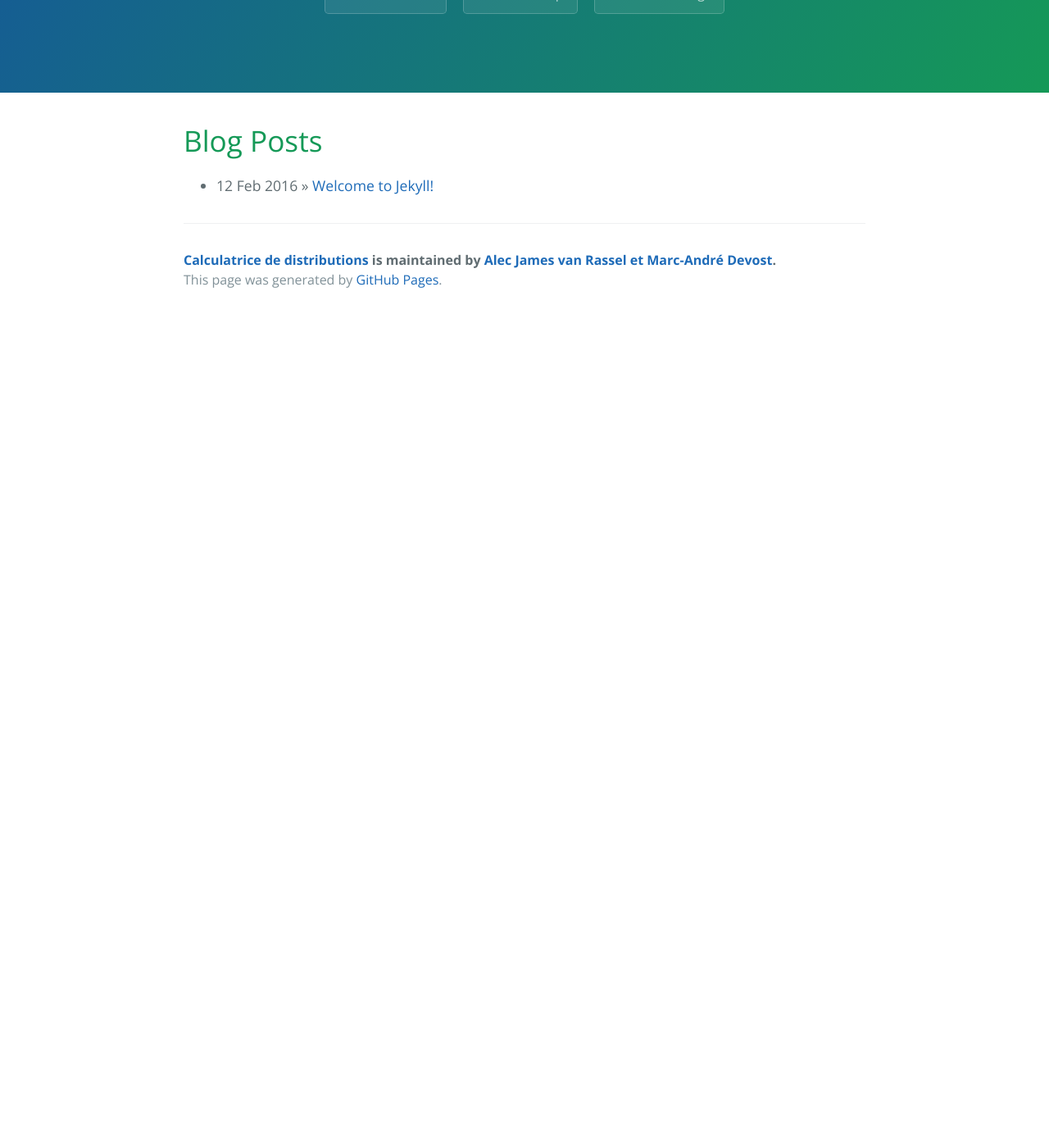
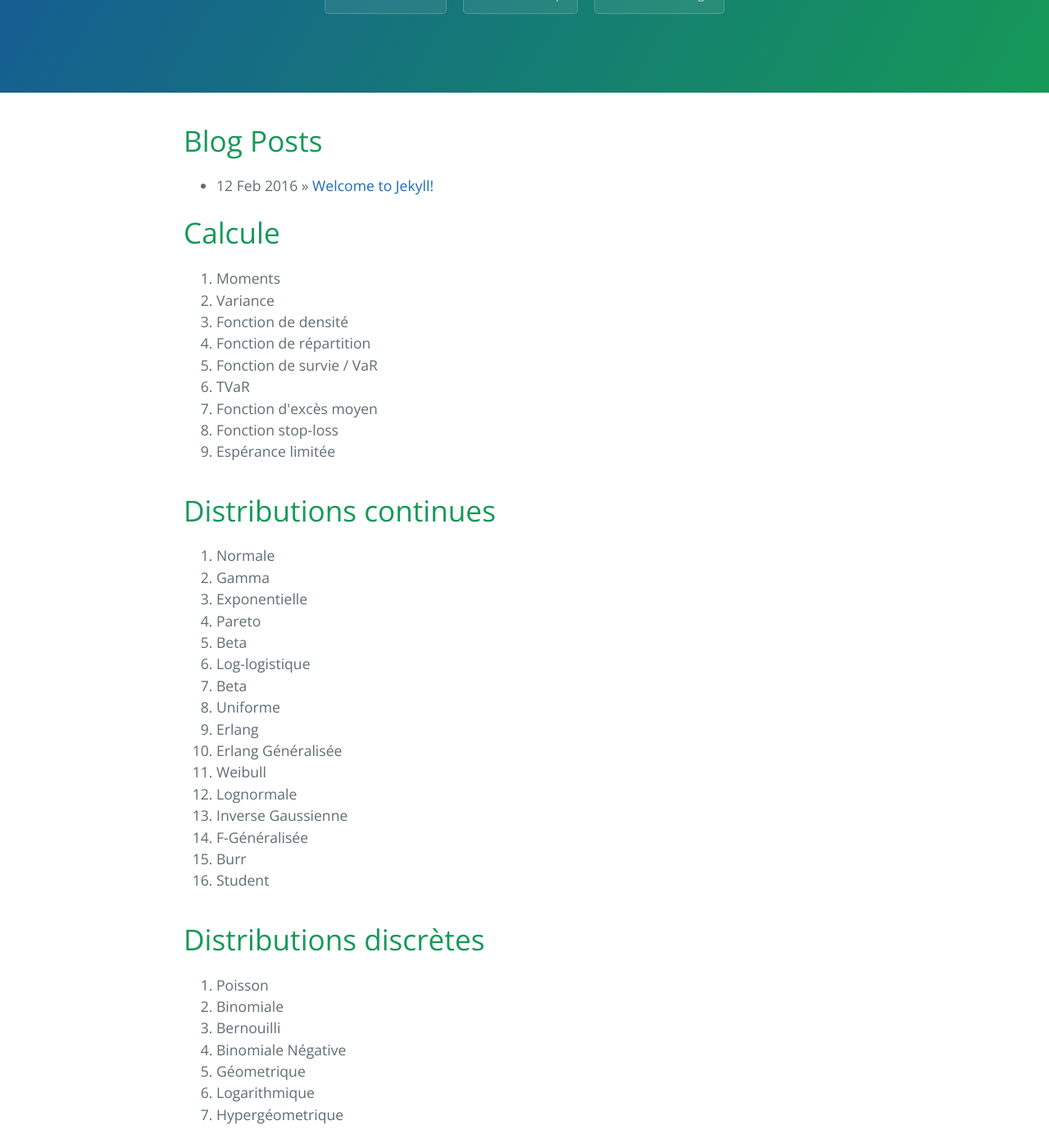
Before and after one commit to alec42/distributacalcul, a Jekyll site: the page built from docs/index.html, in a window 1280 px wide and 1400 px high, scrolled down 270 px. Shown: the whole window at 82% size. Built offline with Jekyll 4.4.1, drawn with Linux system fonts in a browser that asks for light colours; the list of posts is cut into pages by our own code; before the commit the page ends 900 px from its top, so only the background shows below that; some of the changed text lies outside the part shown.

Commit message:
Update index.html

```diff
--- a/docs/index.html
+++ b/docs/index.html
@@ -10,3 +10,52 @@ title: {{ site.name }}
     {% endfor %}
   </ul>
 </div>
+<div id="lists">
+  <h1>Calcule</h1>
+    <ol>
+      <li>Moments</li>
+      <li>Variance </li>
+      <li>Fonction de densité</li>
+      <li>Fonction de répartition</li>
+      <li>Fonction de survie / VaR</li>
+      <li>TVaR</li>
+      <li>Fonction d'excès moyen</li>
+      <li>Fonction stop-loss</li>
+      <li>Espérance limitée</li>
+    </ol>
+  <h1>Distributions continues</h1>
+    <ol>
+      <li>Normale</li>
+      <li>Gamma</li>
+      <li>Exponentielle</li>
+      <li>Pareto</li>
+      <li>Beta</li>
+      <li>Log-logistique</li>
+      <li>Beta</li>
+      <li>Uniforme</li>
+      <li>Erlang</li>
+      <li>Erlang Généralisée</li>
+      <li>Weibull</li>
+      <li>Lognormale</li>
+      <li>Inverse Gaussienne</li>
+      <li>F-Généralisée</li>
+      <li>Burr</li>
+      <li>Student</li>
+    </ol>
+  <h1>Distributions discrètes</h1>
+    <ol>
+      <li>Poisson</li>
+      <li>Binomiale</li>
+      <li>Bernouilli</li>
+      <li>Binomiale Négative</li>
+      <li>Géometrique</li>
+      <li>Logarithmique</li>
+      <li>Hypergéometrique</li>
+    </ol>
+	<h1>Distributions composées</h1>
+    <ol>
+      <li>BNComp</li>
+      <li>BComp</li>
+      <li>PComp</li>
+    </ol>
+</div>
```
